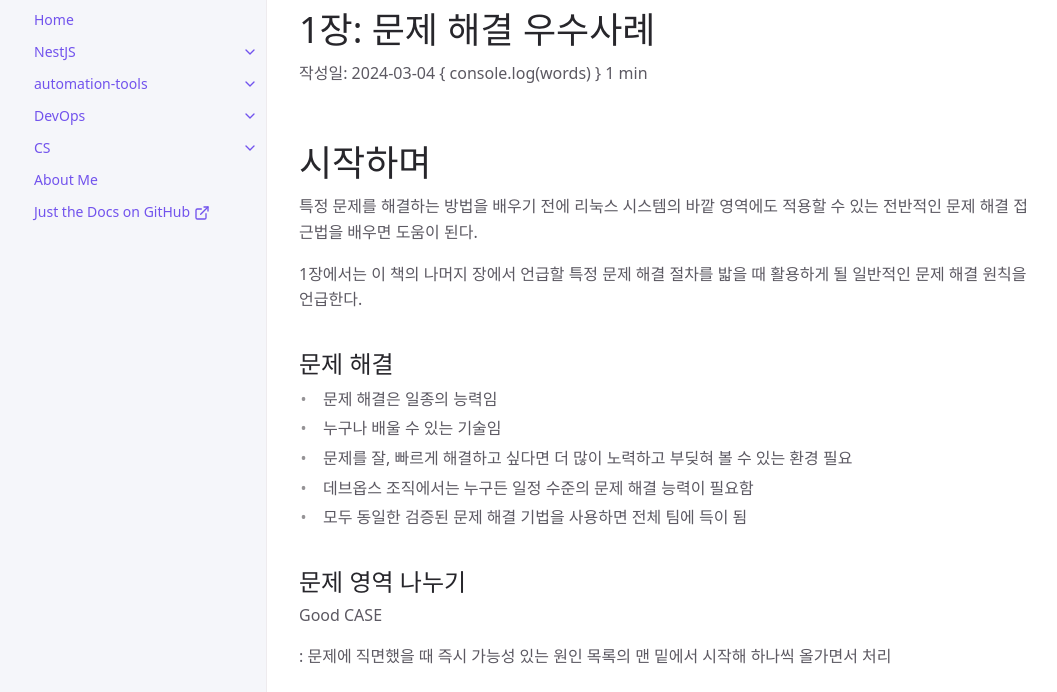
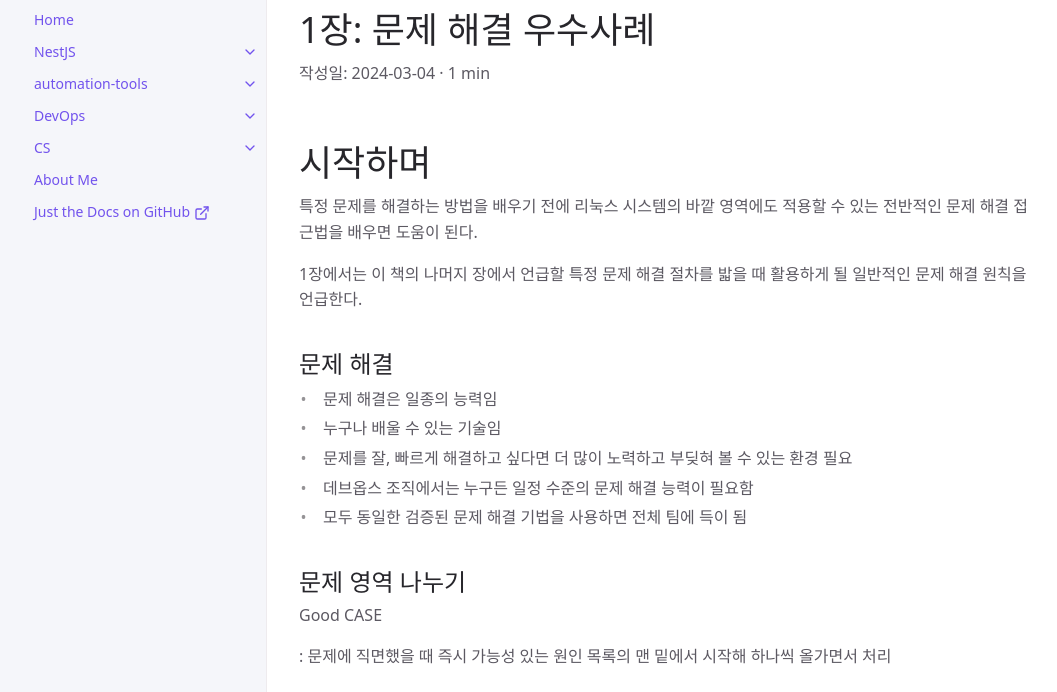
Before and after one commit to weekend-study-kr/weekend-study-kr.github.io, a Jekyll site: the page built from docs/DevOps/6.md, in a window 1280 px wide and 900 px high, cut to the strip 104-796 px from the top of the window. Shown: the whole strip, without its empty margins (105-1162 px from the left). Built offline with Jekyll 4.4.1, drawn with Linux system fonts in a browser that asks for light colours; cached includes are drawn as plain includes; comment, search, counter and statistics services are not loaded.

```diff
--- a/_includes/readtime_post.html
+++ b/_includes/readtime_post.html
@@ -1,4 +1,3 @@
-<span class="reading-time post-date" title="Estimated read time">
+<span class="reading-time post-date" title="Estimated read time"> ·
   {% assign words = page.content | number_of_words %}
-  { console.log(words) }
   {% if words < 360 %} 1 min {% else %} {{ words | divided_by:180 }} mins read {% endif %} </span>
```
